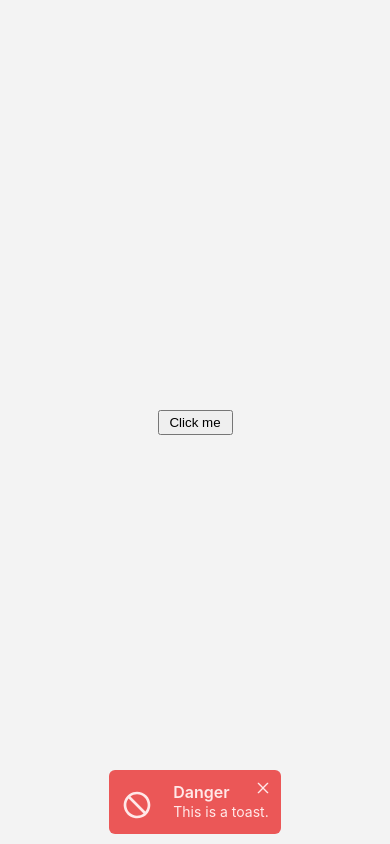
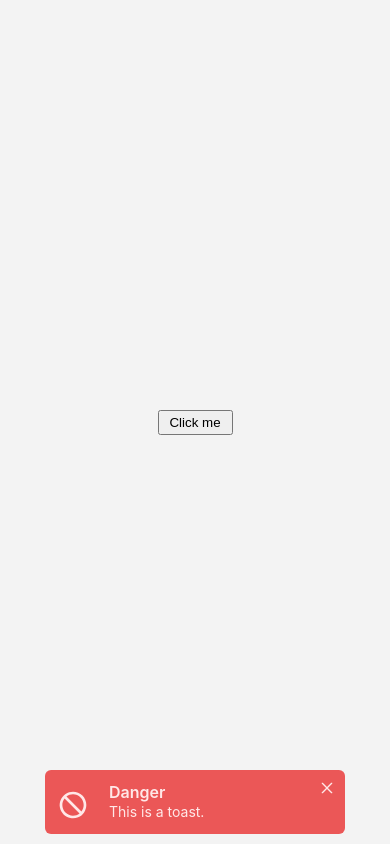
Before and after one commit to james-langridge/its-toasted, a React (Vite) app: page / in a window 390 px wide. Both pictures are taken after a click on the button "Click me". Built offline with nearby package versions, Linux system fonts and the light colour scheme.

Commit message:
Make toast width responsive

```diff
--- a/src/components/toast/Toast.tsx
+++ b/src/components/toast/Toast.tsx
@@ -10,10 +10,14 @@ const Container = styled.div<ContainerProps>`
   border-radius: 6px;
   color: ${(props) => intentColors[props.intent]};
   display: flex;
-  max-width: 550px;
+  min-width: 550px;
   padding: 12px;
   position: relative;
   width: 100%;
+
+  @media (max-width: 768px) {
+    min-width: 300px;
+  }
 `;
 
 const Content = styled.div`
```
